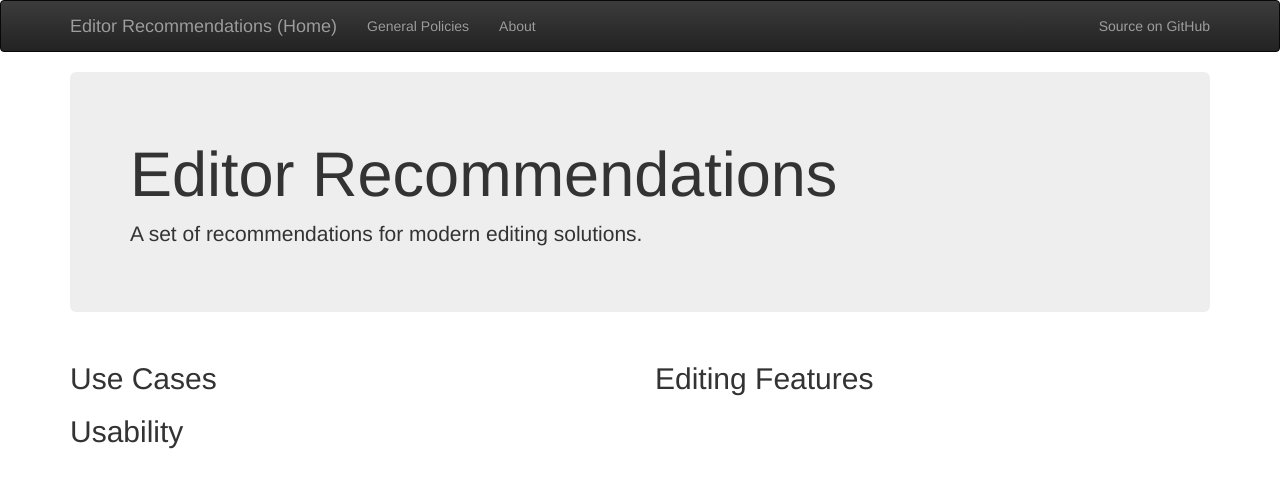
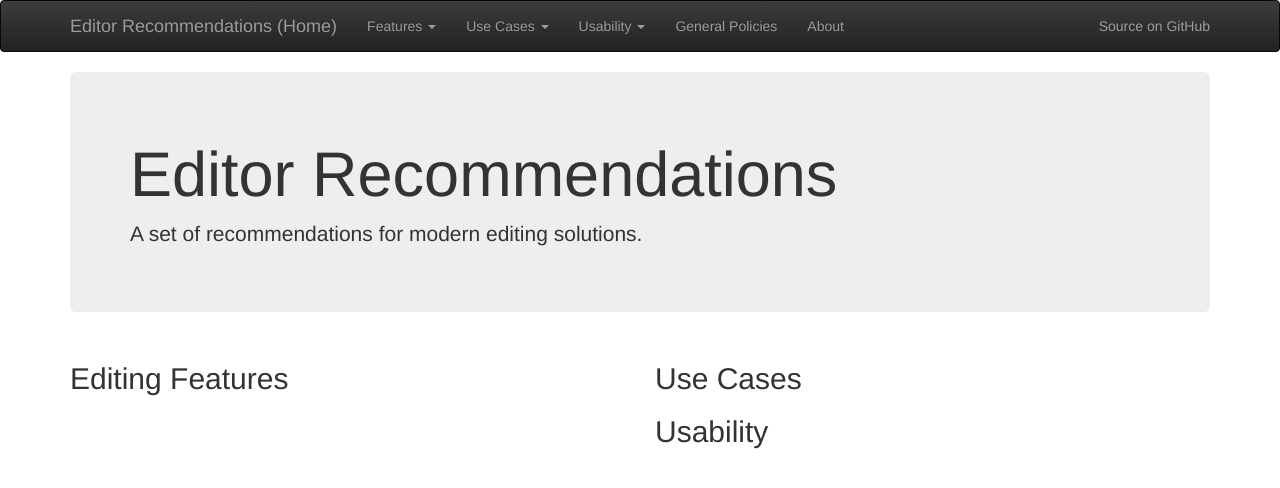
Before and after one commit to ckeditor/editor-recommendations, a Jekyll site: the page built from index.md, in a window 1280 px wide. Shown: the top 488 px of the page. Built offline with Jekyll 4.4.1, drawn with Linux system fonts in a browser that asks for light colours; nearby versions of some CDN libraries.

Commit message:
Added dropdownn in the navbar and reordered to have features first.

```diff
--- a/_layouts/default.html
+++ b/_layouts/default.html
@@ -8,7 +8,9 @@
     <title>{{ page.title }} | {{ site.name }}</title>
     <meta name="description" content="{{ site.description }}">
 
-    <link rel="stylesheet" href="https://maxcdn.bootstrapcdn.com/bootstrap/3.3.5/css/bootstrap.min.css">
+    <script src="//code.jquery.com/jquery-1.11.3.min.js"></script>
+    <script src="https://maxcdn.bootstrapcdn.com/bootstrap/3.3.5/js/bootstrap.min.js" integrity="sha256-Sk3nkD6mLTMOF0EOpNtsIry+s1CsaqQC1rVLTAy+0yc= sha512-K1qjQ+NcF2TYO/eI3M6v8EiNYZfA95pQumfvcVrTHtwQVDG+aHRqLi/ETn2uB+1JqwYqVG3LIvdm9lj6imS/pQ==" crossorigin="anonymous"></script>
+    <link href="https://maxcdn.bootstrapcdn.com/bootstrap/3.3.5/css/bootstrap.min.css" rel="stylesheet" integrity="sha256-MfvZlkHCEqatNoGiOXveE8FIwMzZg4W85qfrfIFBfYc= sha512-dTfge/zgoMYpP7QbHy4gWMEGsbsdZeCXz7irItjcC3sPUFtf0kuFbDz/ixG7ArTxmDjLXDmezHubeNikyKGVyQ==" crossorigin="anonymous">
     <link rel="stylesheet" href="https://maxcdn.bootstrapcdn.com/bootstrap/3.3.5/css/bootstrap-theme.min.css">
 </head>
 
@@ -21,6 +23,30 @@
         </div>
         <div id="navbar" class="collapse navbar-collapse">
             <ul class="nav navbar-nav">
+                <li class="dropdown">
+                    <a href="#" class="dropdown-toggle" data-toggle="dropdown" role="button" aria-haspopup="true" aria-expanded="false">Features <span class="caret"></span></a>
+                    <ul class="dropdown-menu">
+                        {% for page in site.collections.features.docs %}
+                        <li><a href="{{ site.baseurl }}{{ page.url }}">{{ page.feature.name }}</a></li>
+                        {% endfor %}
+                    </ul>
+                </li>
+                <li class="dropdown">
+                    <a href="#" class="dropdown-toggle" data-toggle="dropdown" role="button" aria-haspopup="true" aria-expanded="false">Use Cases <span class="caret"></span></a>
+                    <ul class="dropdown-menu">
+                        {% for page in site.collections["use-cases"].docs %}
+                        <li><a href="{{ site.baseurl }}{{ page.url }}">{{ page.case.title }}</a></li>
+                        {% endfor %}
+                    </ul>
+                </li>
+                <li class="dropdown">
+                    <a href="#" class="dropdown-toggle" data-toggle="dropdown" role="button" aria-haspopup="true" aria-expanded="false">Usability <span class="caret"></span></a>
+                    <ul class="dropdown-menu">
+                        {% for page in site.collections.usability.docs %}
+                        <li><a href="{{ site.baseurl }}{{ page.url }}">{{ page.usability.title }}</a></li>
+                        {% endfor %}
+                    </ul>
+                </li>
                 <li><a href="{{ site.baseurl }}/general-policies">General Policies</a></li>
                 <li><a href="{{ site.baseurl }}/about">About</a></li>
             </ul>
--- a/index.md
+++ b/index.md
@@ -38,10 +38,10 @@ layout: default
 
 <div class="row">
   <div class="col-md-6">
+    {{ features | markdownify }}
+  </div>
+  <div class="col-md-6">
     {{ usecases | markdownify }}
     {{ usability | markdownify }}
   </div>
-  <div class="col-md-6">
-    {{ features | markdownify }}
-  </div>
 </div>
```
